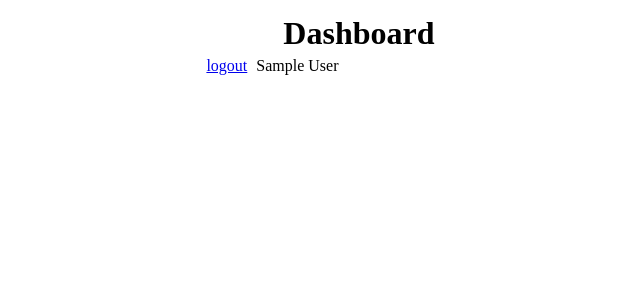
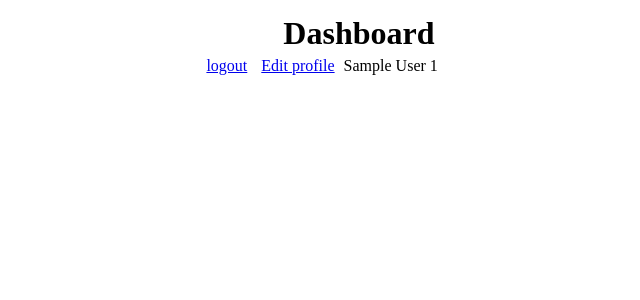
Before and after one commit to BrinkOfSecondBailout/ProjectsAlgo, a Flask app: page /dashboard in a window 1280 px wide. Shown: the top 300 px of the page, without its empty margins (29-669 px from the left). Run offline with Flask 3, Linux system fonts and the light colour scheme; the visitor is signed in with stand-in values (Sample User, id 1); tables that the repository leaves empty or names only in its code hold one stand-in row (values such as "Sample post").

Commit message:
added edit profile

```diff
--- a/LoveBirdsApp/flask_app/controllers/users.py
+++ b/LoveBirdsApp/flask_app/controllers/users.py
@@ -40,6 +40,15 @@
 def dashboard():
     return render_template('dashboard.html', all_users=user.User.get_all_users())
 
+@app.route('/users/edit')
+def edit_profile():
+    if not session:
+        return redirect('/logout')
+    data = {
+        'id': session['user_id']
+    }
+    return render_template('edit_profile.html', user=user.User.get_info_by_id(data))
+
 
 @app.route('/logout')
 def logout():
--- a/LoveBirdsApp/flask_app/templates/dashboard.html
+++ b/LoveBirdsApp/flask_app/templates/dashboard.html
@@ -11,9 +11,14 @@
     <h1>Dashboard</h1>
 
     <a href="/logout">logout</a>
+
+    <a href="/users/edit">Edit profile</a>
+
     {% for user in all_users %}
         {{user.first_name}} {{user.last_name}}
     {% endfor %}
 
+    {{session.user_id}}
+
 </body>
 </html>
```
Also changed, not shown: LoveBirdsApp/flask_app/templates/edit_profile.html (added, +13 -0 lines).
